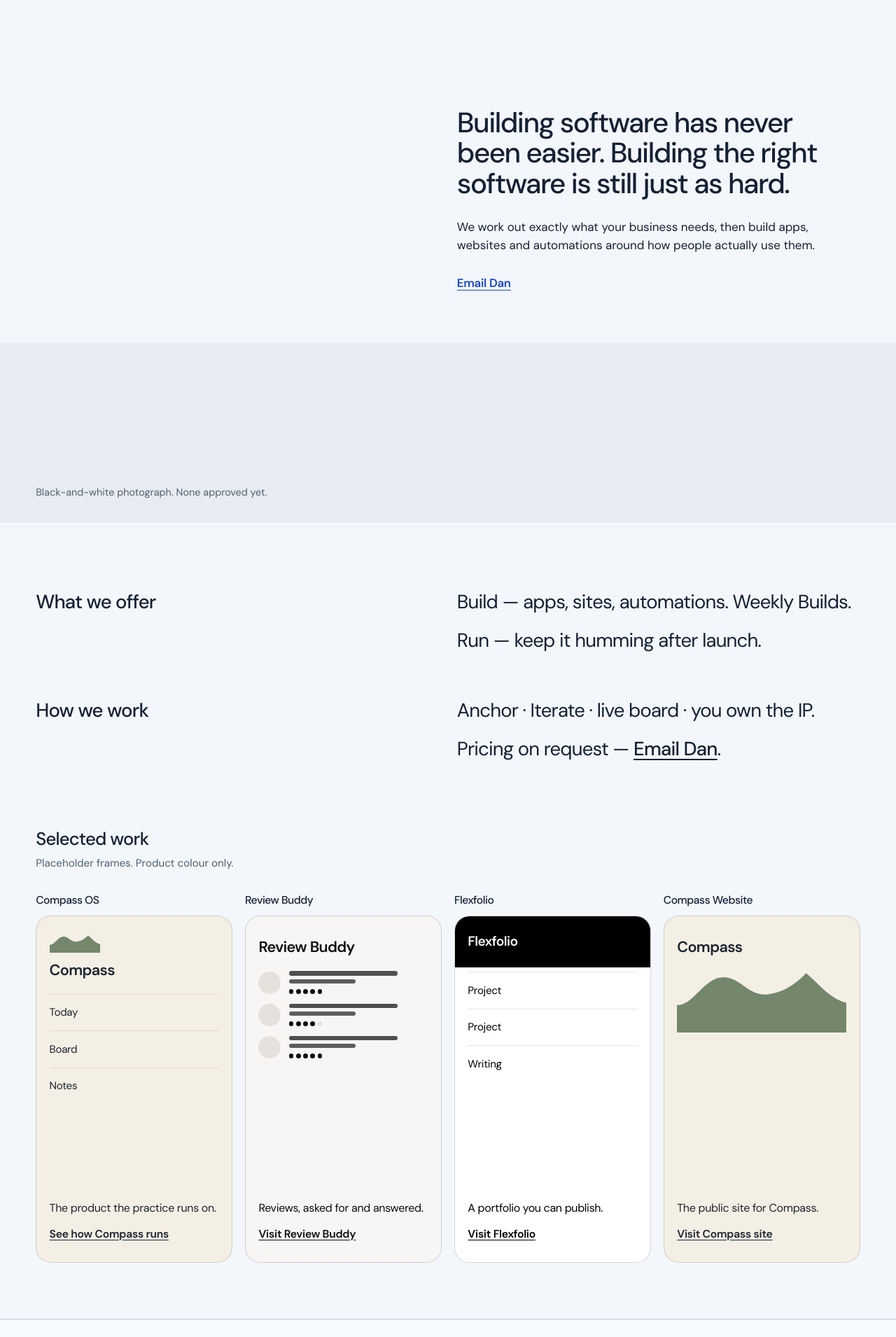
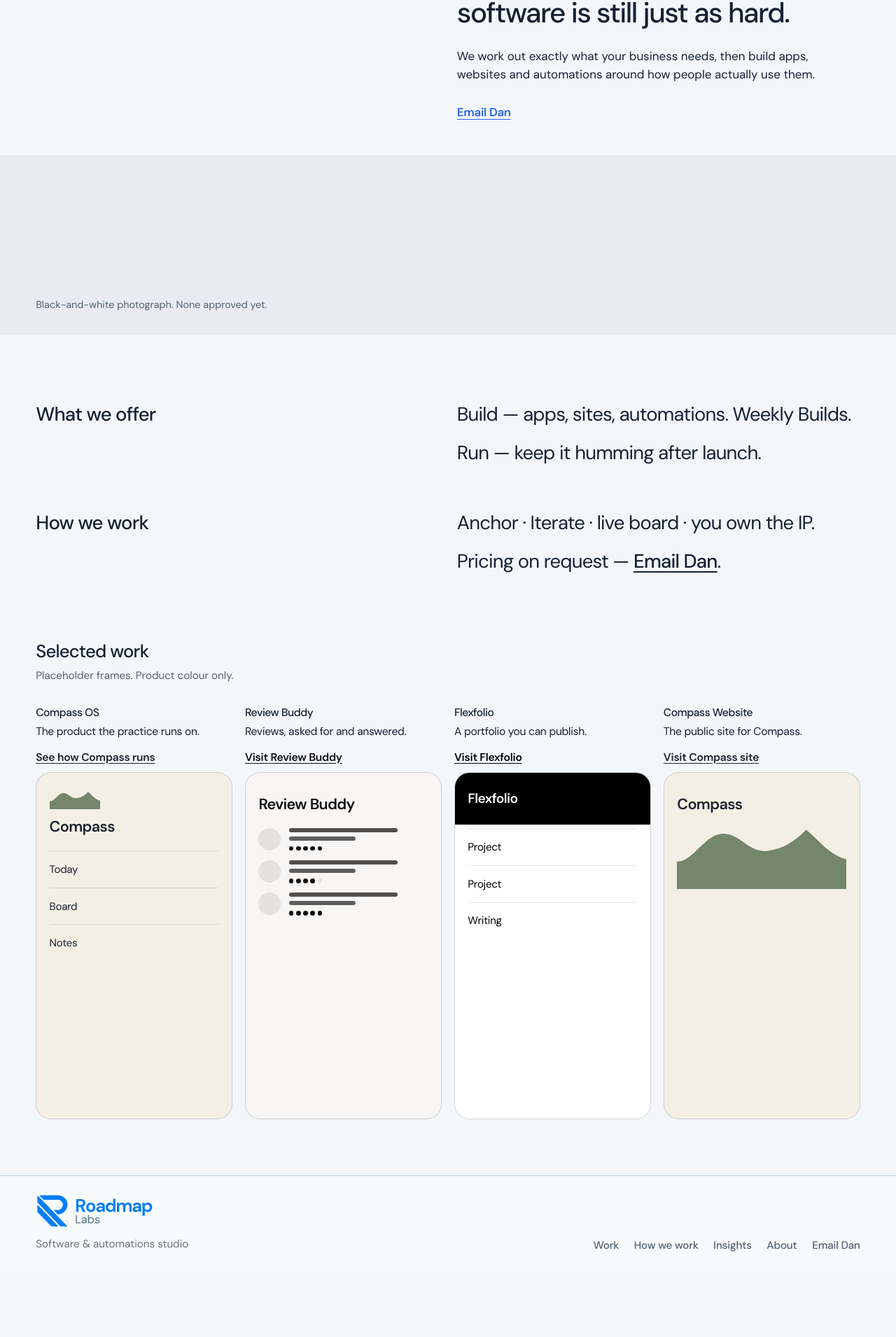
Before and after one commit to Dan-Kovac/roadmap-labs-website-, a Next.js app: page / in a window 1280 px wide. Shown: the part 310-2220 px from the top of the page at 70% size. After the commit the page ends 2127 px from the top, so only its background shows below. Built offline with nearby package versions, Linux system fonts and the light colour scheme.

Commit message:
layout: open the fold onto the photo well and lift project actions
The thesis stays right-weighted, with the empty photograph band on the same screen. Each platform link sits with the title so it stays reachable when the panels stack.

Co-authored-by: Dan Kovac <Dan-Kovac@users.noreply.github.com>

```diff
--- a/app/globals.css
+++ b/app/globals.css
@@ -253,8 +253,8 @@ a.rl-btn-secondary:focus-visible {
   grid-template-columns: minmax(0, 1fr) minmax(16rem, 36rem);
   column-gap: clamp(2rem, 6vw, 5rem);
   align-items: end;
-  min-height: calc(100svh - 4.25rem);
-  padding: clamp(3rem, 12vh, 7rem) var(--page-pad) clamp(2.75rem, 8vh, 5rem);
+  min-height: clamp(26rem, 58vh, 38rem);
+  padding: clamp(2.5rem, 7vh, 4.5rem) var(--page-pad) clamp(2rem, 5vh, 3.25rem);
   background: var(--rl-bg);
 }
 
@@ -289,7 +289,7 @@ a.rl-btn-secondary:focus-visible {
   align-items: center;
   min-height: 44px;
   margin-top: 1.15rem;
-  color: var(--rl-blue-deep);
+  color: var(--rl-blue);
   font-size: 1.05rem;
   font-weight: 600;
   letter-spacing: -0.015em;
@@ -300,7 +300,7 @@ a.rl-btn-secondary:focus-visible {
 
 .fold-cta:hover,
 .fold-cta:focus-visible {
-  color: var(--rl-blue);
+  color: var(--rl-blue-deep);
 }
 
 .bleed {
@@ -399,10 +399,23 @@ a.rl-btn-secondary:focus-visible {
   list-style: none;
 }
 
-.work-panel h3 {
-  margin: 0 0 0.7rem;
+.work-copy h3 {
+  margin: 0;
   font-size: 0.98rem;
   line-height: 1.3;
+}
+
+.work-copy p {
+  margin: 0.35rem 0 0;
+  max-width: 24ch;
+  font-size: 0.98rem;
+  line-height: 1.4;
+  letter-spacing: -0.02em;
+  color: var(--rl-ink);
+}
+
+.work-copy .platform-cta {
+  color: var(--ink);
 }
 
 .work-panel-compass-os,
@@ -443,19 +456,7 @@ a.rl-btn-secondary:focus-visible {
 
 .panel-ui {
   flex: 1;
-  min-height: 16rem;
-}
-
-.panel-foot {
-  padding: 0 1.15rem 1.15rem;
-}
-
-.panel-foot p {
-  margin: 0;
-  max-width: 22ch;
-  font-size: 1rem;
-  line-height: 1.4;
-  letter-spacing: -0.02em;
+  min-height: 18rem;
 }
 
 .platform-cta {
--- a/components/selected-work.tsx
+++ b/components/selected-work.tsx
@@ -101,12 +101,8 @@ export function SelectedWork() {
       <ul className="work-strip">
         {selectedWork.map((project) => (
           <li key={project.slug} className={`work-panel work-panel-${project.frame}`}>
+            <div className="work-copy">
               <h3>{project.name}</h3>
-            <div className="panel">
-              <div className="panel-ui" aria-hidden="true">
-                <Frame frame={project.frame} />
-              </div>
-              <div className="panel-foot">
               <p>{project.job}</p>
               {project.external ? (
                 <a className="platform-cta" href={project.href}>
@@ -118,6 +114,10 @@ export function SelectedWork() {
                 </Link>
               )}
             </div>
+            <div className="panel">
+              <div className="panel-ui" aria-hidden="true">
+                <Frame frame={project.frame} />
+              </div>
             </div>
           </li>
         ))}
```
Lines whose indentation alone changed are shown as unchanged.
